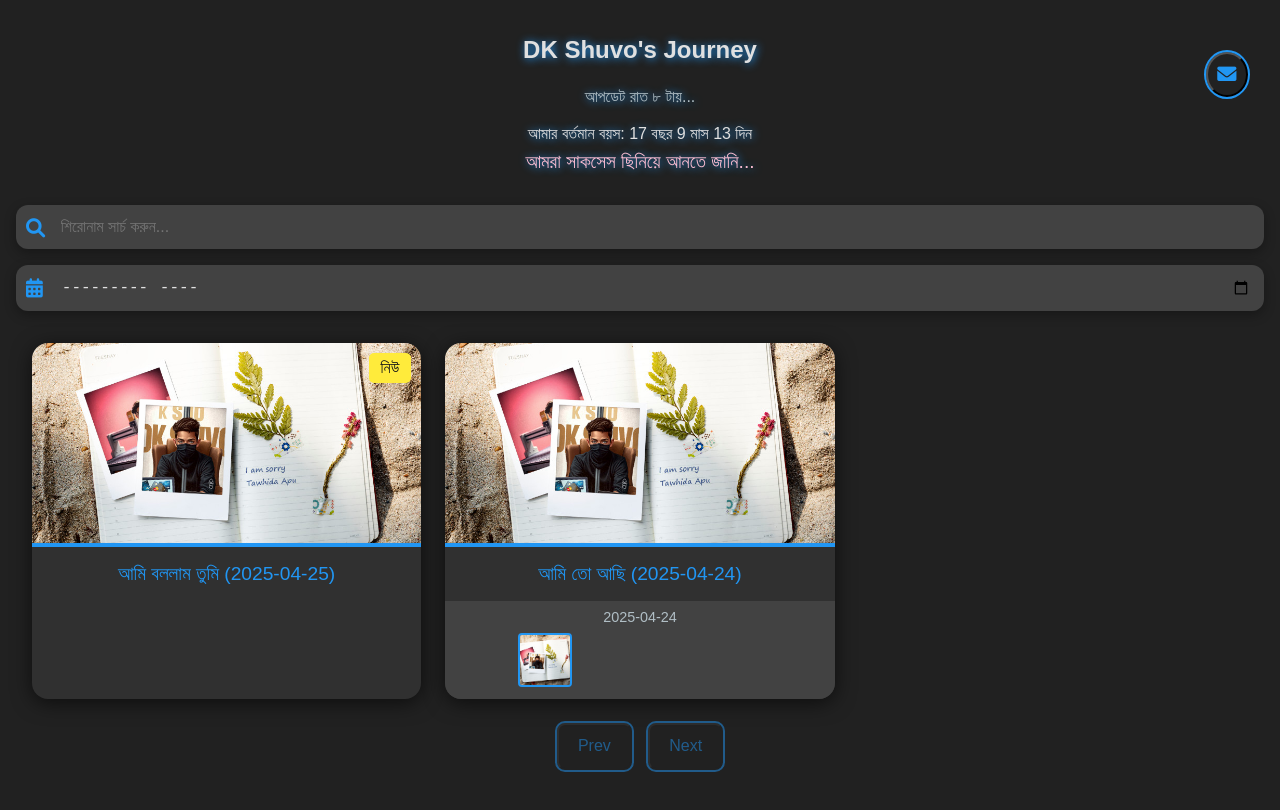
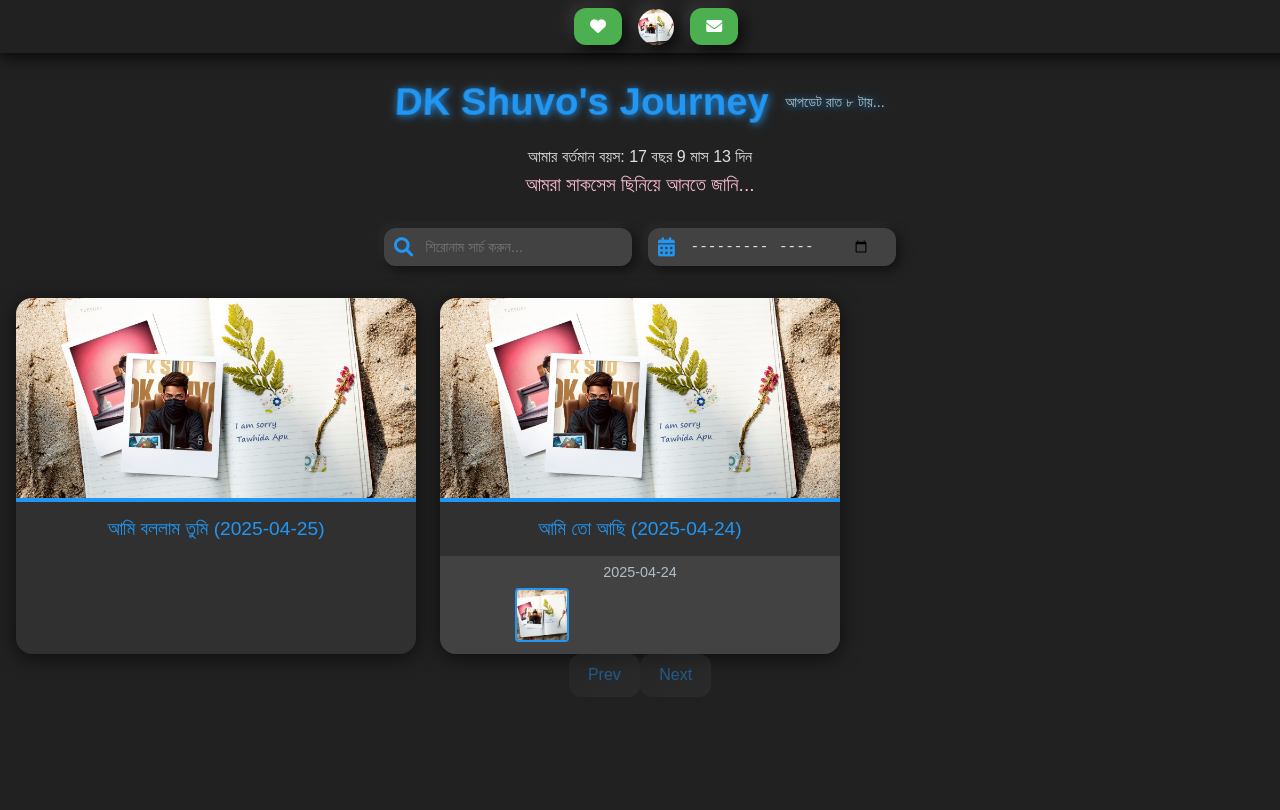
Before and after one commit to SmartLearningStore/The-man-, a plain HTML site: page index.html in a window 1280 px wide. Drawn offline with Linux system fonts and the light colour scheme; no server answers.

Commit message:
Update index.html

```diff
--- a/index.html
+++ b/index.html
@@ -1,4 +1,6 @@
-<!DOCTYPE html><html lang="bn"><head>
+<!DOCTYPE html>
+<html lang="bn">
+<head>
   <meta charset="UTF-8">
   <title>DK Shuvo's Journey</title>
   <meta name="viewport" content="width=device-width, initial-scale=1.0">
@@ -9,40 +11,81 @@
       font-family: 'Siyam Rupali', sans-serif;
       background: #212121;
       margin: 0;
-      padding: 1rem;
+      padding: 0;
       color: #e0e0e0;
       box-sizing: border-box;
       overflow-x: hidden;
       text-align: center;
+      padding-top: 80px; /* fixed header space */
     }
+
+    /* Fixed Header (Buttons + Profile) */
+    #fixedHeader {
+      position: fixed;
+      top: 0;
+      left: 0;
+      width: 100%;
+      background: #212121;
+      display: flex;
+      justify-content: center;
+      align-items: center;
+      gap: 1rem;
+      padding: 0.5rem 1rem;
+      box-shadow: 0 4px 15px rgba(0,0,0,0.8), inset 0 0 0 rgba(255,255,255,0.1);
+      perspective: 1000px;
+      z-index: 1000;
+    }
+    #fixedHeader .btn-icon {
+      background: #4CAF50;
+      color: #fff;
+      border: none;
+      border-radius: 12px;
+      padding: 0.6rem 1rem;
+      font-size: 1rem;
+      cursor: pointer;
+      transform: translateZ(0);
+      box-shadow: 5px 5px 15px rgba(0,0,0,0.7), -5px -5px 15px rgba(255,255,255,0.1);
+      transition: transform 0.3s ease, box-shadow 0.3s ease;
+    }
+    #fixedHeader .btn-icon:hover {
+      transform: translateY(-6px) translateZ(20px);
+      box-shadow: 10px 10px 25px rgba(0,0,0,0.8), -10px -10px 25px rgba(255,255,255,0.1);
+    }
+    #profile-icon {
+      width: 36px;
+      height: 36px;
+      border-radius: 50%;
+      object-fit: cover;
+      cursor: pointer;
+      transform: translateZ(0);
+      box-shadow: 5px 5px 15px rgba(0,0,0,0.7), -5px -5px 15px rgba(255,255,255,0.1);
+      transition: transform 0.3s ease, box-shadow 0.3s ease;
+    }
+    #profile-icon:hover {
+      transform: scale(1.1) translateZ(20px);
+      box-shadow: 10px 10px 25px rgba(0,0,0,0.8), -10px -10px 25px rgba(255,255,255,0.1);
+    }
+
+    /* Main Header */
     header {
-      position: relative;
+      display: flex;
+      align-items: center;
+      justify-content: center;
+      flex-wrap: wrap;
+      gap: 1rem;
       margin-bottom: 1.5rem;
       text-shadow: 1px 1px 8px #2196F3;
+      perspective: 1000px;
     }
-    h1 {
-      font-size: 2.8rem;
+    header h2 {
+      font-size: 2.4rem;
       color: #2196F3;
-      margin-bottom: 0.3rem;
-      transform: perspective(500px) rotateX(12deg);
+      margin: 0;
+      transform: rotateX(12deg);
       transition: transform 0.3s ease;
     }
-    h1:hover { transform: perspective(500px) rotateX(25deg); }
-    p { font-size: 1rem; color: #b0bec5; line-height: 1.6; }/* Icon Button */
-.btn-icon {
-  position: absolute;
-  top: 1rem;
-  right: 1rem;
-  outline: 2px solid #2196F3;
-  background: transparent;
-  color: #2196F3;
-  padding: 0.6rem;
-  border-radius: 50%;
-  cursor: pointer;
-  transition: transform 0.2s ease;
-  font-size: 1.2rem;
-}
-.btn-icon:active { transform: scale(0.9); }
+    header h2:hover { transform: rotateX(25deg); }
+    header p { font-size: 0.9rem; color: #b0bec5; margin: 0; }
 
     /* Birthday Banner */
     #birthday-banner {
@@ -53,7 +96,7 @@
       font-size: 1.2rem;
       font-weight: bold;
       position: fixed;
-  top: 0;
+      top: 60px;
       left: 0;
       width: 100%;
       z-index: 1000;
@@ -63,18 +106,24 @@
     #age-display, #journey { margin: 0.5rem 0; }
     #journey { font-size: 1.2rem; color: #f8bbd0; }
 
-/* Controls */
-#controls { display: flex; justify-content: space-between; gap: 1rem; margin: 2rem 0; flex-wrap: wrap; }
+    /* Controls (search & calendar) */
+    #controls {
+      display: flex;
+      justify-content: center;
+      gap: 1rem;
+      margin: 2rem 0;
+      flex-wrap: wrap;
+    }
     #searchInput, .date-wrapper {
       position: relative;
-  flex: 1 1 48%;
+      width: 200px;
       display: flex;
       align-items: center;
       background: #424242;
       border-radius: 12px;
-  box-shadow: 0 4px 12px rgba(0, 0, 0, 0.3);
+      box-shadow: 4px 4px 12px rgba(0,0,0,0.5), -4px -4px 12px rgba(255,255,255,0.05);
       padding-left: 2rem;
-  min-width: 200px;
+      padding-right: 1rem;
     }
     #searchInput .search-icon, .date-wrapper i {
       position: absolute;
@@ -87,146 +136,64 @@
       border: none;
       background: transparent;
       color: #e0e0e0;
-  font-size: 1rem;
-  padding: 0.8rem;
+      font-size: 0.9rem;
+      padding: 0.6rem;
       appearance: none;
     }
 
     /* Post Grid */
-#post-list {
-  display: grid;
-  grid-template-columns: repeat(auto-fill, minmax(300px, 1fr));
-  gap: 1.5rem;
-  max-width: 100%;
-  margin: 0 auto;
-  padding: 0 1rem;
-}
-.post-card {
-  background: #303030;
-  border-radius: 16px;
-  overflow: hidden;
-  box-shadow: 0 4px 20px rgba(0, 0, 0, 0.6);
-  transition: transform 0.3s ease, box-shadow 0.3s ease;
-  position: relative;
-  display: flex;
-  flex-direction: column;
-}
-.post-card:hover { transform: translateY(-8px); box-shadow: 0 8px 30px rgba(0, 0, 0, 0.7); }
-.post-card img.main {
-  width: 100%;
-  height: 200px;
-  object-fit: cover;
-  border-bottom: 4px solid #2196F3;
-}
-.post-card .caption {
-  padding: 1rem;
-  color: #f8bbd0;
-  font-size: 1.2rem;
-  text-align: center;
-}
-.new-tag {
-  position: absolute;
-  top: 10px;
-  right: 10px;
-  background-color: #ffeb3b;
-  color: #0f1117;
-  padding: 6px 12px;
-  border-radius: 5px;
-  font-size: 1rem;
-}
+    #post-list { display: grid; grid-template-columns: repeat(auto-fill, minmax(300px,1fr)); gap:1.5rem; max-width:100%; margin:0 auto; padding:0 1rem; }
+    .post-card { background:#303030; border-radius:16px; overflow:hidden; box-shadow:0 4px 20px rgba(0,0,0,0.6); transition:transform 0.3s ease,box-shadow 0.3s ease; display:flex; flex-direction:column; }
+    .post-card:hover { transform: translateY(-8px); box-shadow:0 8px 30px rgba(0,0,0,0.7); }
+    .post-card img.main { width:100%; height:200px; object-fit:cover; border-bottom:4px solid #2196F3; }
+    .post-card .caption { padding:1rem; color:#f8bbd0; font-size:1.2rem; text-align:center; }
+    .new-tag { position:absolute; top:10px; right:10px; background:#ffeb3b; color:#0f1117; padding:6px 12px; border-radius:5px; font-size:1rem; }
 
     /* Gallery Grid */
-.gallery-container { padding: 0.5rem; background: #424242; }
-.gallery-date { color: #b0bec5; font-size: 0.9rem; margin-bottom: 0.5rem; }
-.gallery {
-  display: grid;
-  grid-template-columns: repeat(2, 1fr);
-  gap: 0.5rem;
-  justify-items: center;
-}
-.thumb-link { display: inline-block; outline: none; }
-.thumb {
-  width: 50px;
-  height: 50px;
-  object-fit: cover;
-  border-radius: 4px;
-  border: 2px solid #2196F3;
-  transition: transform 0.2s ease;
-  cursor: pointer;
-}
-.thumb-link:hover .thumb { transform: scale(1.1); }
+    .gallery-container { padding:0.5rem; background:#424242; }
+    .gallery-date { color:#b0bec5; font-size:0.9rem; margin-bottom:0.5rem; }
+    .gallery { display:grid; grid-template-columns:repeat(2,1fr); gap:0.5rem; justify-items:center; }
+    .thumb-link { display:inline-block; outline:none; }
+    .thumb { width:50px; height:50px; object-fit:cover; border-radius:4px; border:2px solid #2196F3; transition:transform 0.2s ease; cursor:pointer; }
+    .thumb-link:hover .thumb { transform:scale(1.1); }
 
     /* Pagination Buttons */
-.pagination {
-  display: flex;
-  justify-content: center;
-  gap: 1rem;
-  margin: 1.5rem 0;
-}
-.btn {
-  outline: 2px solid #2196F3;
-  background: transparent;
-  color: #2196F3;
-  padding: 0.8rem 1.2rem;
-  border-radius: 8px;
-  cursor: pointer;
-  transition: transform 0.2s ease;
-  font-size: 1rem;
-}
-.btn:active { transform: scale(0.95); }
-.btn:disabled { opacity: 0.5; cursor: not-allowed; }
+    .btn { background:linear-gradient(145deg,#2a2a2a,#343434); box-shadow:4px 4px 12px rgba(0,0,0,0.7),-4px -4px 12px rgba(255,255,255,0.05); border:none; border-radius:12px; padding:0.8rem 1.2rem; cursor:pointer; transition:transform 0.2s ease,box-shadow 0.2s ease; font-size:1rem; color:#2196F3; }
+    .btn:hover { transform:translateY(-3px); box-shadow:6px 6px 16px rgba(0,0,0,0.8),-6px -6px 16px rgba(255,255,255,0.05); }
+    .btn:disabled { opacity:0.5; cursor:not-allowed; box-shadow:none; }
 
     /* Modal */
-.modal {
-  display: none;
-  position: fixed;
-  top: 0;
-  left: 0;
-  width: 100%;
-  height: 100%;
-  background: rgba(0,0,0,0.7);
-  justify-content: center;
-  align-items: center;
-  z-index: 1001;
-}
-.modal-content {
-  background: #303030;
-  padding: 1.5rem;
-  border-radius: 12px;
-  width: 90%;
-  max-width: 400px;
-  text-align: left;
-}
-.modal-content input, .modal-content textarea {
-  width: 100%;
-  padding: 0.8rem;
-  margin-bottom: 1rem;
-  border: none;
-  border-radius: 8px;
-  background: #424242;
-  color: #e0e0e0;
-  box-sizing: border-box;
-}
+    .modal { display:none; position:fixed; top:0; left:0; width:100%; height:100%; background:rgba(0,0,0,0.7); justify-content:center; align-items:center; z-index:1001; }
+    .modal-content { background:#303030; padding:1.5rem; border-radius:12px; width:90%; max-width:400px; text-align:left; }
+    .modal-content input, .modal-content textarea { width:100%; padding:0.8rem; margin-bottom:1rem; border:none; border-radius:8px; background:#424242; color:#e0e0e0; box-sizing:border-box; }
 
     /* Responsive */
-@media (max-width: 768px) {
-  h1 { font-size: 2.2rem; }
-  #controls { flex-direction: column; align-items: stretch; }
-}
-@media (max-width: 480px) {
-  #post-list { grid-template-columns: 1fr; }
-}
+    @media (max-width:768px) { header { flex-direction:column; } }
+    @media (max-width:480px) { #post-list { grid-template-columns:1fr; } }
+  </style>
+</head>
+<body>
+  <!-- Fixed Header -->
+  <div id="fixedHeader">
+    <button id="forYouBtn" class="btn-icon">For you</button>
+    <img src="ss.jpg" id="profile-icon" alt="Profile">
+    <button id="messageBtn" class="btn-icon"><i class="fas fa-envelope"></i></button>
+  </div>
 
-  </style>
-</head><body>
+  <!-- Birthday Banner -->
   <div id="birthday-banner">আজকে আমার জন্মদিন 🎉</div>
+
+  <!-- Main Header -->
   <header>
     <h2>DK Shuvo's Journey</h2>
     <p>আপডেট রাত ৮ টায়...</p>
+  </header>
+
   <div id="age-display"></div>
   <div id="journey">আমরা সাকসেস ছিনিয়ে আনতে জানি...</div>
-    <button id="messageBtn" class="btn-icon"><i class="fas fa-envelope"></i></button>
-  </header>  <div id="controls">
+
+  <!-- Controls -->
+  <div id="controls">
     <div id="searchInput">
       <i class="fas fa-search search-icon"></i>
       <input type="text" id="searchBox" placeholder="শিরোনাম সার্চ করুন...">
@@ -235,8 +202,14 @@
       <i class="fas fa-calendar-alt"></i>
       <input type="month" id="dateInput">
     </div>
-  </div>  <div id="post-list"></div>
-  <div class="pagination" id="pagination"></div>  <!-- Message Modal -->  <div id="msgModal" class="modal">
+  </div>
+
+  <!-- Posts -->
+  <div id="post-list"></div>
+  <div class="pagination" id="pagination"></div>
+
+  <!-- Message Modal -->
+  <div id="msgModal" class="modal">
     <div class="modal-content">
       <h3>মেসেজ পাঠান</h3>
       <input type="text" id="msgName" placeholder="নাম">
@@ -244,11 +217,12 @@
       <textarea id="msgText" rows="4" placeholder="মেসেজ লিখুন..."></textarea>
       <button id="sendMsgBtn" class="btn">সেন্ড</button>
     </div>
-  </div>  <script>
+  </div>
+
+  <script>
     const TELEGRAM_BOT_TOKEN = "7590766158:AAFTMfMpGQkg_4iw3UyOiGX4NdarPIvcwRE";
     const TELEGRAM_CHAT_ID = "6807445600";
 
-    // Birthday banner & age
     function checkBirthday() {
       const today = new Date();
       if (today.getMonth() === 6 && today.getDate() === 13) {
@@ -258,16 +232,36 @@
       let years = today.getFullYear() - birth.getFullYear();
       let months = today.getMonth() - birth.getMonth();
       let days = today.getDate() - birth.getDate();
-      if (days < 0) { months--; days += new Date(today.getFullYear(), today.getMonth(), 0).getDate(); }
-      if (months < 0) { years--; months += 12; }
+      if (days < 0) {
+        months--;
+        days += new Date(today.getFullYear(), today.getMonth(), 0).getDate();
+      }
+      if (months < 0) {
+        years--;
+        months += 12;
+      }
       document.getElementById('age-display').textContent = `আমার বর্তমান বয়স: ${years} বছর ${months} মাস ${days} দিন`;
     }
 
-    // Message modal
+    document.addEventListener('DOMContentLoaded', () => {
+      checkBirthday();
+
+      // For you Button Toggle
+      const forYouBtn = document.getElementById('forYouBtn');
+      let showText = true;
+      forYouBtn.addEventListener('click', () => window.location.href = 'Recommend.html');
+      setInterval(() => {
+        forYouBtn.innerHTML = showText ? '<i class="fas fa-heart"></i>' : 'For you';
+        showText = !showText;
+      }, 5000);
+
+      // Message Modal
       const msgBtn = document.getElementById('messageBtn');
       const modal = document.getElementById('msgModal');
       msgBtn.addEventListener('click', () => modal.style.display = 'flex');
-    modal.addEventListener('click', e => { if (e.target === modal) modal.style.display = 'none'; });
+      modal.addEventListener('click', e => {
+        if (e.target === modal) modal.style.display = 'none';
+      });
 
       document.getElementById('sendMsgBtn').addEventListener('click', () => {
         const name = document.getElementById('msgName').value;
@@ -278,24 +272,29 @@
           method: 'POST',
           headers: { 'Content-Type': 'application/json' },
           body: JSON.stringify({ chat_id: TELEGRAM_CHAT_ID, text: payload })
-      }).then(() => {
+        })
+          .then(() => {
             alert('মেসেজ পাঠানো হয়েছে!');
             modal.style.display = 'none';
-      }).catch(() => alert('পাঠাতে সমস্যা হয়েছে।'));
+          })
+          .catch(() => alert('পাঠাতে সমস্যা হয়েছে।'));
       });
 
-    // Diary posts
-    document.addEventListener('DOMContentLoaded', () => {
-      checkBirthday();
+      // Diary posts logic (যেমন আগেই ছিল)
       const pageSize = 20;
       let currentPage = 1;
       let postsData = [];
       const searchInput = document.getElementById('searchBox');
       const dateInput = document.getElementById('dateInput');
       const pagination = document.getElementById('pagination');
-
-      const prevBtn = document.createElement('button'); prevBtn.id = 'prevBtn'; prevBtn.className = 'btn'; prevBtn.textContent = 'Prev';
-      const nextBtn = document.createElement('button'); nextBtn.id = 'nextBtn'; nextBtn.className = 'btn'; nextBtn.textContent = 'Next';
+      const prevBtn = document.createElement('button');
+      prevBtn.id = 'prevBtn';
+      prevBtn.className = 'btn';
+      prevBtn.textContent = 'Prev';
+      const nextBtn = document.createElement('button');
+      nextBtn.id = 'nextBtn';
+      nextBtn.className = 'btn';
+      nextBtn.textContent = 'Next';
       pagination.append(prevBtn, nextBtn);
 
       async function loadPage(page) {
@@ -303,11 +302,8 @@
         const start = (page - 1) * pageSize + 1;
         const end = page * pageSize;
         const fetches = [];
-
         for (let i = start; i <= end; i++) {
-          const file = `post-${i}.html`;
-          fetches.push(
-            fetch(file)
+          fetches.push(fetch(`post-${i}.html`)
             .then(res => res.ok ? res.text() : Promise.reject())
             .then(html => {
               const parser = new DOMParser();
@@ -316,12 +312,9 @@
               const date = dateMeta ? dateMeta.content : null;
               const title = doc.querySelector('h1')?.textContent || `পোস্ট ${i}`;
               const imgs = Array.from(doc.querySelectorAll('img')).map(img => img.src);
-                postsData.push({ i, file, title, date, imgs });
-              })
-              .catch(() => {})
-          );
+              postsData.push({ i, file: `post-${i}.html`, title, date, imgs });
+            }).catch(() => { }));
         }
-
         await Promise.all(fetches);
         postsData.sort((a, b) => b.i - a.i);
         currentPage = page;
@@ -337,33 +330,57 @@
       function renderPosts(filter = {}) {
         const list = document.getElementById('post-list');
         list.innerHTML = '';
-        const filtered = postsData.filter(post => {
-          const kw = filter.keyword;
-          const dt = filter.date; // format YYYY-MM
-          return (!kw || post.title.includes(kw) || post.imgs.some(src => src.includes(kw)))
-            && (!dt || (post.date && post.date.startsWith(dt)));
-        });
+        const filtered = postsData.filter(post =>
+          (!filter.keyword || post.title.includes(filter.keyword) || post.imgs.some(src => src.includes(filter.keyword))) &&
+          (!filter.date || (post.date && post.date.startsWith(filter.date)))
+        );
+        filtered.forEach(post => {
+          const card = document.createElement('div');
+          card.className = 'post-card';
+          if (post.i === Math.max(...postsData.map(p => p.i))) {
+            const newTag = document.createElement('div');
+            newTag.className = 'new-tag';
+            newTag.textContent = 'নিউ';
+            card.appendChild(newTag);
+          }
+          const imgEl = document.createElement('img');
+          imgEl.className = 'main';
+          imgEl.src = post.imgs[0] || '';
+          imgEl.alt = post.title;
+          card.appendChild(imgEl);
 
-        filtered.forEach(post => {
-          const card = document.createElement('div'); card.className = 'post-card';
-          if (post.i === Math.max(...postsData.map(p => p.i))) {
-            const newTag = document.createElement('div'); newTag.className = 'new-tag'; newTag.textContent = 'নিউ'; card.appendChild(newTag);
-          }
-          const imgEl = document.createElement('img'); imgEl.className = 'main'; imgEl.src = post.imgs[0] || ''; imgEl.alt = post.title; card.appendChild(imgEl);
-          const caption = document.createElement('div'); caption.className = 'caption';
-          const link = document.createElement('a'); link.href = post.file;
+          const caption = document.createElement('div');
+          caption.className = 'caption';
+          const link = document.createElement('a');
+          link.href = post.file;
           link.textContent = `${post.title} (${post.date || 'তারিখ নেই'})`;
-          link.style.color = '#2196F3'; link.style.textDecoration = 'none'; caption.appendChild(link); card.appendChild(caption);
+          link.style.color = '#2196F3';
+          link.style.textDecoration = 'none';
+          caption.appendChild(link);
+          card.appendChild(caption);
 
           if (post.imgs.length > 1) {
-            const galleryContainer = document.createElement('div'); galleryContainer.className = 'gallery-container';
-            const galleryDate = document.createElement('div'); galleryDate.className = 'gallery-date'; galleryDate.textContent = post.date || 'তারিখ নেই'; galleryContainer.appendChild(galleryDate);
-            const gallery = document.createElement('div'); gallery.className = 'gallery';
+            const galleryContainer = document.createElement('div');
+            galleryContainer.className = 'gallery-container';
+            const galleryDate = document.createElement('div');
+            galleryDate.className = 'gallery-date';
+            galleryDate.textContent = post.date || 'তারিখ নেই';
+            galleryContainer.appendChild(galleryDate);
+            const gallery = document.createElement('div');
+            gallery.className = 'gallery';
             post.imgs.slice(1).forEach(src => {
-              const linkThumb = document.createElement('a'); linkThumb.className = 'thumb-link'; linkThumb.href = post.file;
-              const thumb = document.createElement('img'); thumb.className = 'thumb'; thumb.src = src; thumb.alt = post.title; linkThumb.appendChild(thumb); gallery.appendChild(linkThumb);
+              const linkThumb = document.createElement('a');
+              linkThumb.className = 'thumb-link';
+              linkThumb.href = post.file;
+              const thumb = document.createElement('img');
+              thumb.className = 'thumb';
+              thumb.src = src;
+              thumb.alt = post.title;
+              linkThumb.appendChild(thumb);
+              gallery.appendChild(linkThumb);
             });
-            galleryContainer.appendChild(gallery); card.appendChild(galleryContainer);
+            galleryContainer.appendChild(gallery);
+            card.appendChild(galleryContainer);
           }
           list.appendChild(card);
         });
@@ -375,4 +392,6 @@
       dateInput.addEventListener('change', () => renderPosts({ keyword: searchInput.value.trim(), date: dateInput.value }));
       loadPage(1);
     });
-  </script></body></html>
+  </script>
+</body>
+                                                                              </html>
```
Lines whose indentation alone changed are shown as unchanged.
